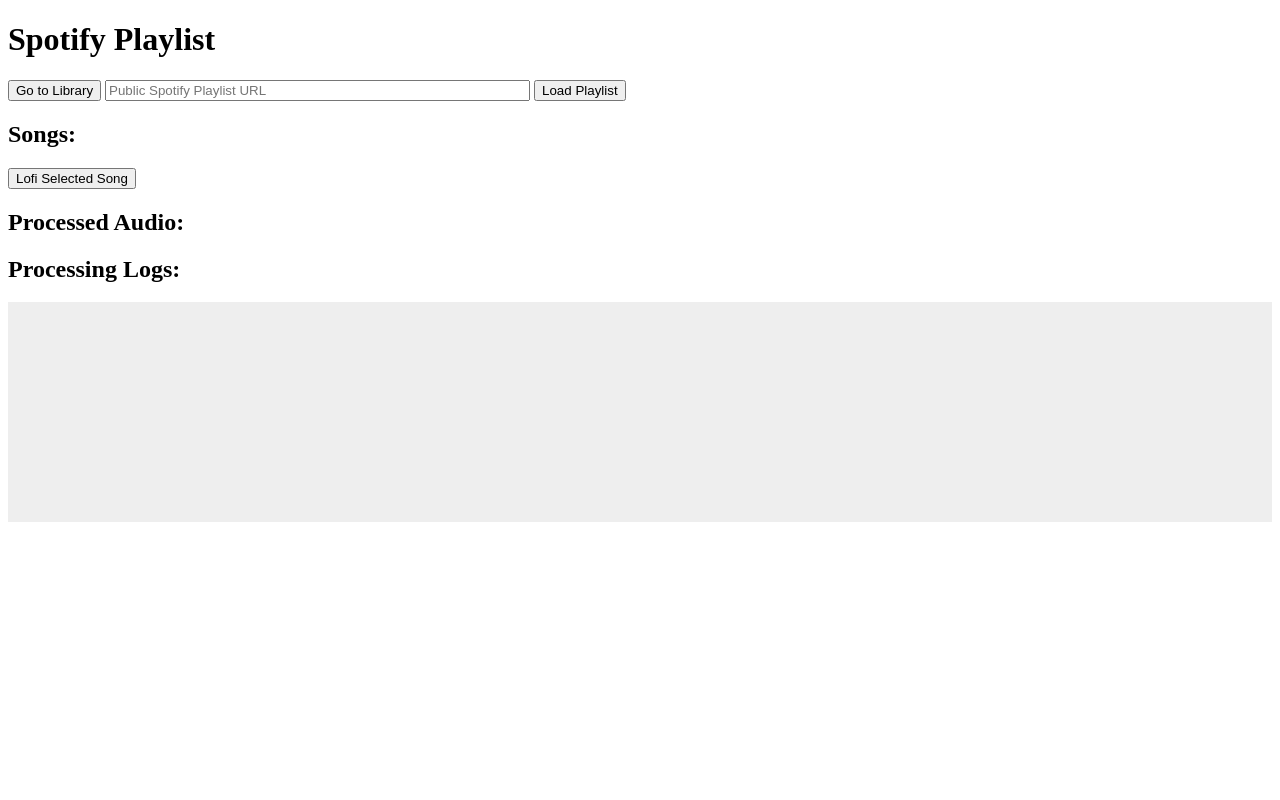
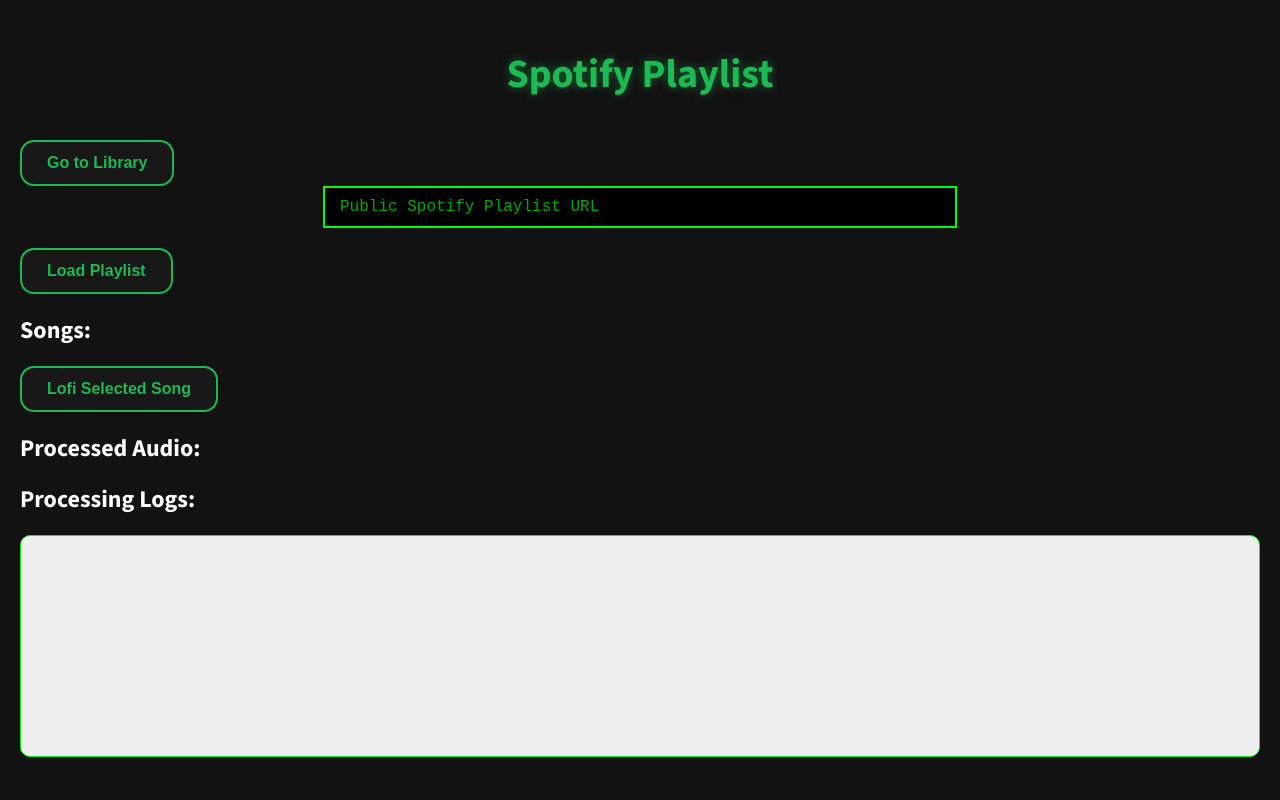
Before and after one commit to carrotsoups/parthenon, a Flask app: page / in a window 1280 px wide. Run offline with Flask 3, Linux system fonts and the light colour scheme.

Commit message:
icant freaking deploy what the heck

```diff
--- a/static/styles.css
+++ b/static/styles.css
@@ -90,7 +90,7 @@
 }
 
 audio::-webkit-media-controls-timeline {
-    background-color: #8b8b8b !important;  /* Much more visible */
+    background-color: #8b8b8b !important;
     border-radius: 10px;
     height: 6px;
     margin: 5px 10px;
@@ -160,3 +160,124 @@
     from { opacity: 0; transform: translateY(-5px); }
     to { opacity: 1; transform: translateY(0); }
 }
+
+.nav-button {
+    background-color: #181818;
+    color: #1DB954;
+    border: 2px solid #1DB954;
+    border-radius: 14px;
+    padding: 12px 25px;
+    font-size: 1rem;
+    font-weight: 600;
+    cursor: pointer;
+    transition: all 0.3s ease;
+    margin-bottom: 30px;
+    display: block;
+    margin-left: auto;
+    margin-right: auto;
+}
+
+.nav-button:hover {
+    background-color: #1DB954;
+    color: #121212;
+    transform: scale(1.05);
+}
+
+
+/* Reusable button style */
+.button {
+    background-color: #181818;
+    color: #1DB954;
+    border: 2px solid #1DB954;
+    border-radius: 14px;
+    padding: 12px 25px;
+    font-size: 1rem;
+    font-weight: 600;
+    cursor: pointer;
+    transition: all 0.3s ease;
+    display: inline-block;
+    text-align: center;
+    text-decoration: none;
+}
+
+/* Hover effect */
+.button:hover {
+    background-color: #1DB954;
+    color: #121212;
+    transform: scale(1.05);
+    box-shadow: 0 0 15px rgba(29, 185, 84, 0.4);
+}
+
+
+.button-small {
+    padding: 8px 18px;
+    font-size: 0.9rem;
+}
+
+#logs {
+    background-color: #000000;
+    color: #00FF00;
+    font-family: 'Courier New', Courier, monospace;
+    font-size: 0.95rem;
+    padding: 15px;
+    border-radius: 10px;
+    height: 200px;
+    overflow-y: auto;
+    border: 1px solid #00FF00;
+    line-height: 1.4;
+    white-space: pre-wrap;
+}*/
+
+#logs::-webkit-scrollbar {
+    width: 8px;
+}
+
+#logs::-webkit-scrollbar-track {
+    background: #111;
+}
+
+#logs::-webkit-scrollbar-thumb {
+    background-color: #00FF00;
+    border-radius: 4px;
+}
+
+#logs::-webkit-scrollbar-thumb:hover {
+    background-color: #00CC00;
+}
+
+/* Optional flicker effect for more "terminal" realism */
+@keyframes flicker {
+    0%, 19%, 21%, 23%, 25%, 54%, 56%, 100% { opacity: 1; }
+    20%, 22%, 24%, 55% { opacity: 0.7; }
+}
+
+#logs {
+    animation: flicker 1.5s infinite;
+}
+
+.terminal-input {
+    background-color: #000;                  /* black background */
+    color: #00FF00;
+    border: 2px solid #00FF00;
+    padding: 10px 15px;
+    font-family: 'Courier New', Courier, monospace;
+    font-size: 1rem;
+    outline: none;
+    transition: all 0.2s ease;
+    width: 100%;
+    max-width: 600px;
+    display: block;
+    margin: 0 auto 20px auto;
+}
+
+/* Placeholder styling */
+.terminal-input::placeholder {
+    color: #00FF00AA;
+}
+
+/* Focus effect */
+.terminal-input:focus {
+    background-color: #111;
+    box-shadow: 0 0 10px #00FF00;
+    border-color: #00FF00;
+}
--- a/templates/index.html
+++ b/templates/index.html
@@ -2,23 +2,24 @@
 <html>
 <head>
     <title>Spotify Playlist Processor</title>
+    <link rel="stylesheet" href="{{ url_for('static', filename='styles.css') }}">
 </head>
 <body>
 
 <h1>Spotify Playlist</h1>
 
-<button onclick="window.location.href='/library'">Go to Library</button>
+<button class="button" onclick="window.location.href='/library'">Go to Library</button>
 
 
-<input type="text" id="playlist_url" placeholder="Public Spotify Playlist URL" size="50">
-<button onclick="loadPlaylist()">Load Playlist</button>
+<input class="terminal-input" type="text" id="playlist_url" placeholder="Public Spotify Playlist URL" size="50">
+<button class="button" onclick="loadPlaylist()">Load Playlist</button>
 
 <h2>Songs:</h2>
 <form id="playlist_form">
     <div id="tracks"></div>
 </form>
 
-<button type="button" onclick="lofiSong()">Lofi Selected Song</button>
+<button class="button" type="button" onclick="lofiSong()">Lofi Selected Song</button>
 
 <h2>Processed Audio:</h2>
 <audio id="player" controls style="display:none;">
--- a/templates/library.html
+++ b/templates/library.html
@@ -7,7 +7,7 @@
 </head>
 <body>
 <h1>Library of Tracks</h1>
-<button onclick="window.location.href='/'">Back to Home</button>
+<button class="button" onclick="window.location.href='/'">Back to Home</button>
 
 {% for track_id, info in tracks.items() %}
 <div class="track-card">
```
Also changed, not shown: 1 other file.
